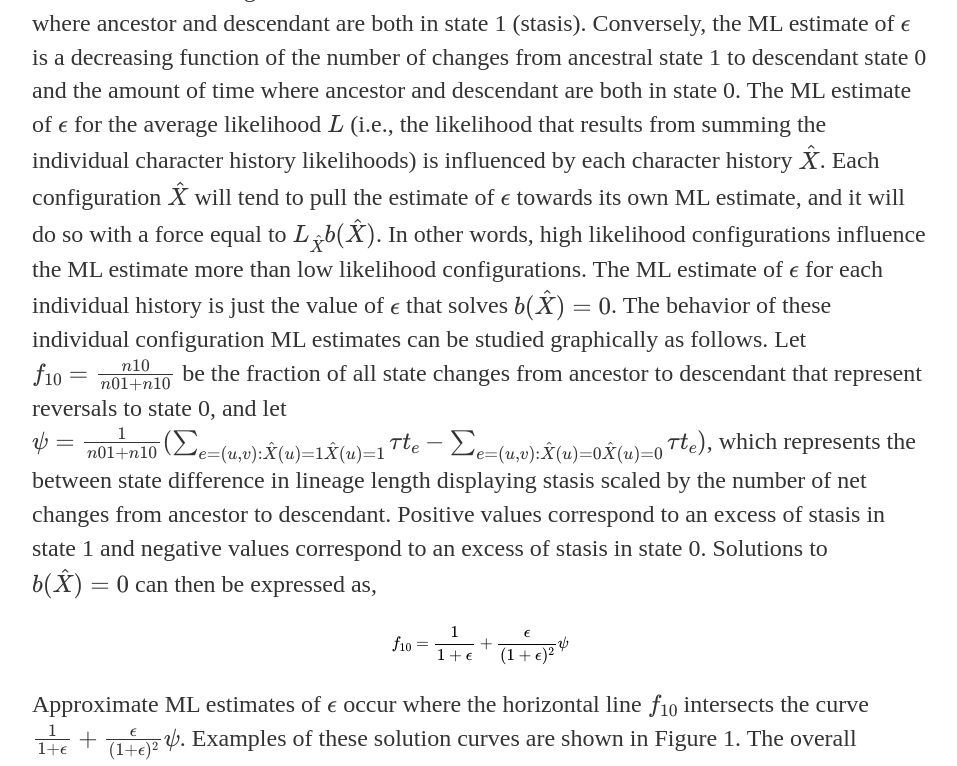
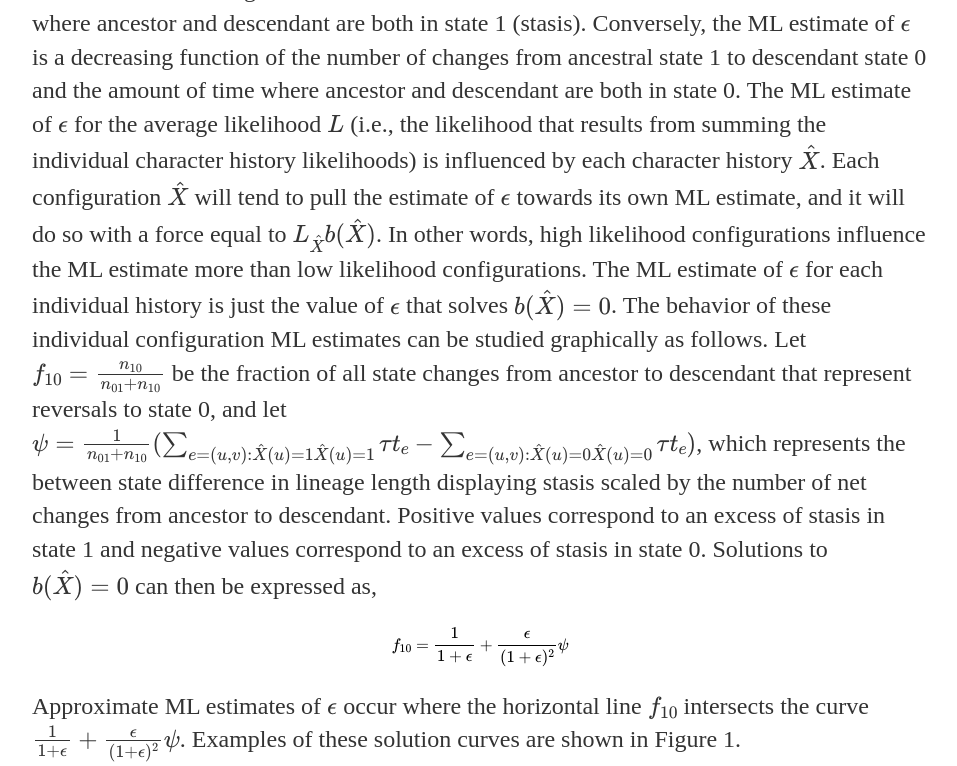
Before and after one commit to blueraleigh/blueraleigh.github.io, a Jekyll site: the page built from research/stasis/index.md, in a window 1280 px wide and 1400 px high, scrolled down 2215 px. Shown: the top 766 px of the window, without its empty margins (160-1117 px from the left). Built offline with Jekyll 4.4.1, drawn with Linux system fonts in a browser that asks for light colours; formulas are drawn with MathJax 3; some of the changed text lies outside the part shown; grey boxes are pictures that could not be loaded.

Commit message:
Update research

```diff
--- a/research/stasis/index.md
+++ b/research/stasis/index.md
@@ -95,9 +95,9 @@ high likelihood configurations influence the ML estimate more than low likelihoo
 configurations. The ML estimate of $$ \epsilon $$ for each individual history is
 just the value of $$ \epsilon $$ that solves $$ b(\hat X)=0 $$. The behavior of
 these individual configuration ML estimates can be studied graphically as follows.
-Let $$ f_{10} = \frac{n{10}}{n{01} + n{10}} $$ be the fraction of all state
+Let $$ f_{10} = \frac{n_{10}}{n_{01} + n_{10}} $$ be the fraction of all state
 changes from ancestor to descendant that represent reversals to state 0, and let
-$$ \psi = \frac{1}{n{01} + n{10}}(\sum_{e=(u, v):\\\hat{X}(u)=1\\\hat{X}(u)=1}{\tau t_e} - \sum_{e=(u, v):\\\hat{X}(u)=0\\\hat{X}(u)=0}{\tau t_e}) $$,
+$$ \psi = \frac{1}{n_{01} + n_{10}}(\sum_{e=(u, v):\\\hat{X}(u)=1\\\hat{X}(u)=1}{\tau t_e} - \sum_{e=(u, v):\\\hat{X}(u)=0\\\hat{X}(u)=0}{\tau t_e}) $$,
 which represents the between state difference in lineage length displaying stasis
 scaled by the number of net changes from ancestor to descendant. Positive values
 correspond to an excess of stasis in state 1 and negative values correspond to an
```
Also changed, not shown: other parts of research/stasis/index.md (+5 -1 lines).
